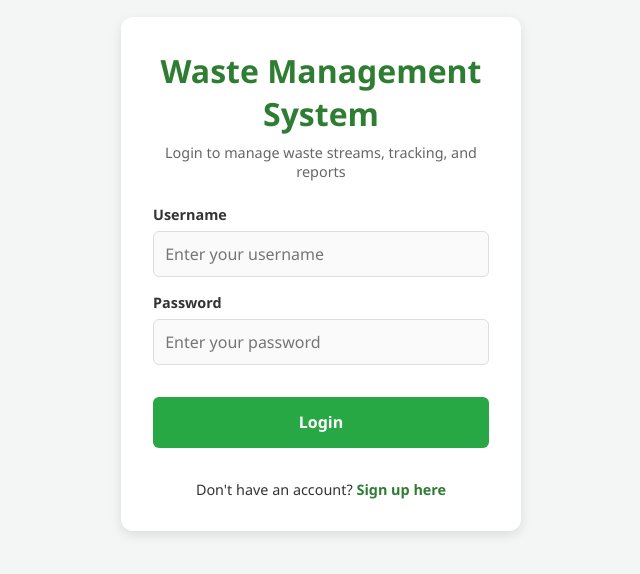
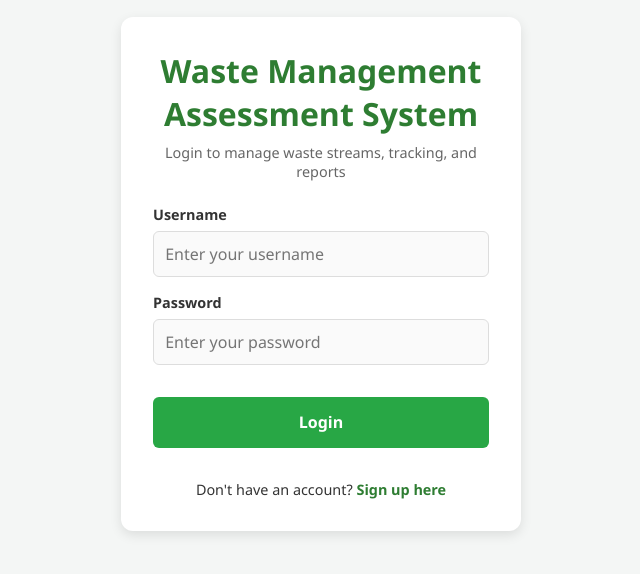
Before and after one commit to DammyBot/waste_stream_identification, a plain HTML site: page index.html in a window 1280 px wide. Shown: the part 126-700 px from the top of the page, without its empty margins (319-959 px from the left). Drawn offline with Linux system fonts and the light colour scheme.

Commit message:
Updated title

```diff
--- a/index.html
+++ b/index.html
@@ -10,7 +10,7 @@
 
 <body class="auth-page">
     <div class="auth-container">
-        <h1>Waste Management System</h1>
+        <h1>Waste Management Assessment System</h1>
         <p class="subtitle">Login to manage waste streams, tracking, and reports</p>
 
         <form id="loginForm" class="auth-form">
```
